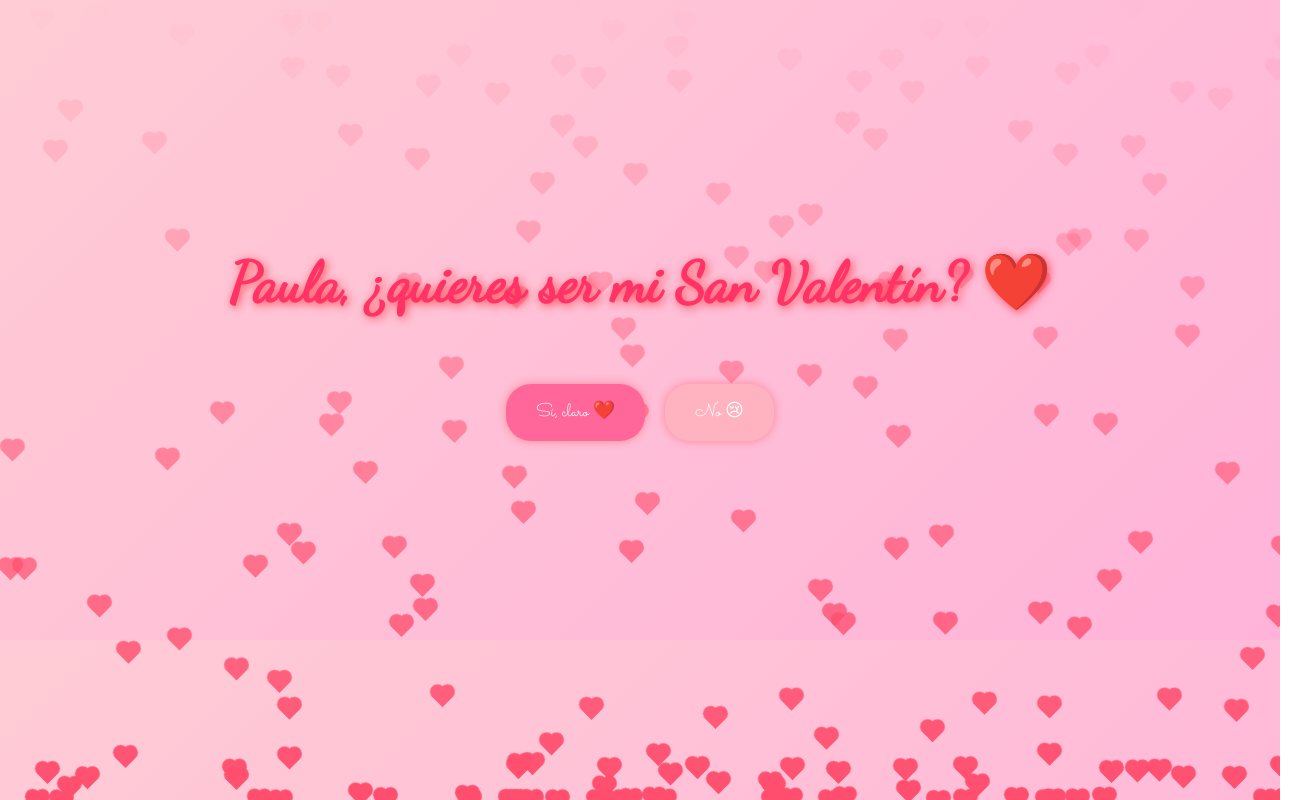
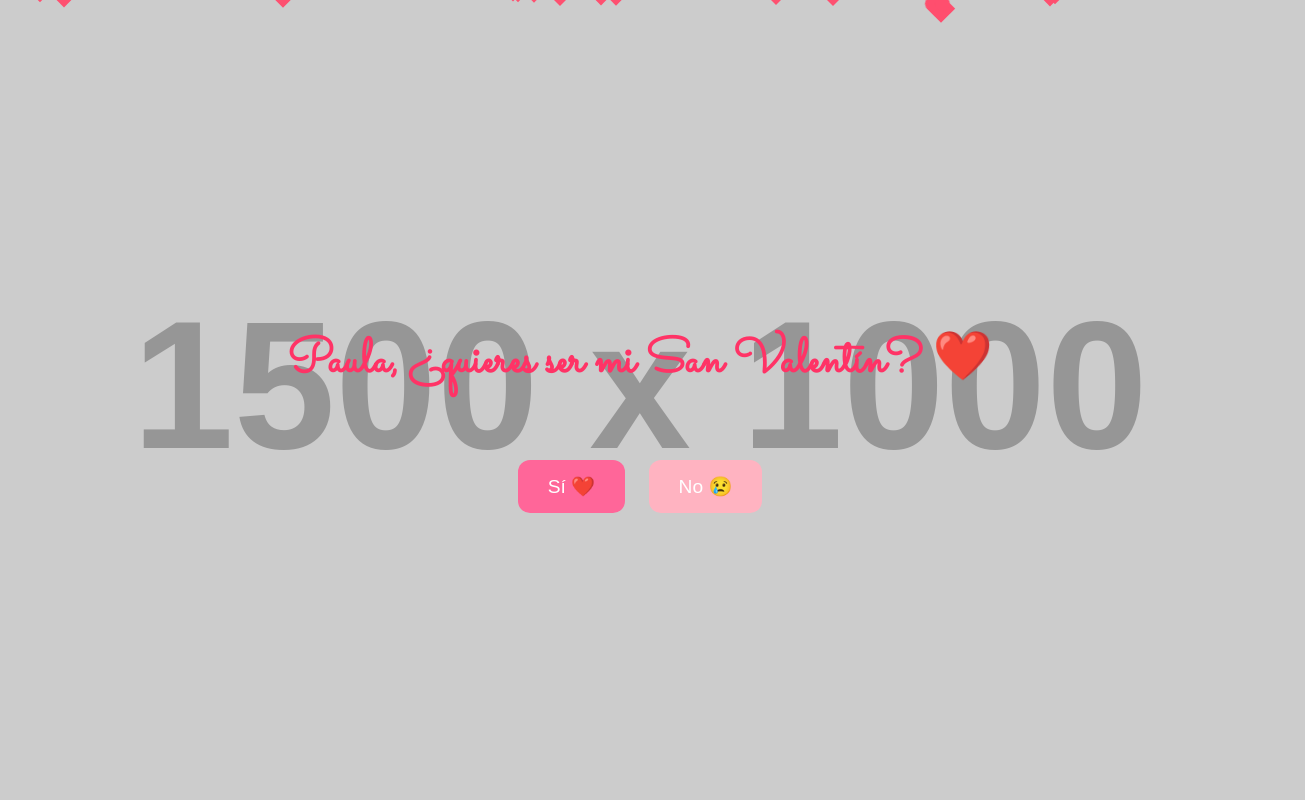
Before and after one commit to Asutarosu/propuesta-san-valentin, a plain HTML site: page index.html in a window 1280 px wide. Shown: the whole page, 1305 px wide, since content can reach past the window. Drawn offline with Linux system fonts and the light colour scheme; placeholder pictures from the web are drawn by us.

Commit message:
Actualizar index.html

```diff
--- a/index.html
+++ b/index.html
@@ -6,61 +6,53 @@
     <title>Para Mi Hermosa Paula ❤️</title>
     <style>
         @import url('https://fonts.googleapis.com/css2?family=Sacramento&display=swap');
-        @import url('https://fonts.googleapis.com/css2?family=Dancing+Script&display=swap');
 
         body {
-            font-family: 'Dancing Script', cursive;
-            background: linear-gradient(135deg, #ffccd5, #ffb3d9);
-            color: #ff3366;
+            margin: 0;
+            padding: 0;
+            font-family: 'Sacramento', cursive;
+            background-color: #ffccd5;
             text-align: center;
-            margin: 0;
             overflow: hidden;
-            padding: 0;
+            display: flex;
+            justify-content: center;
+            align-items: center;
+            height: 100vh;
+            background-image: url('https://via.placeholder.com/1500x1000.png'); /* Fondo opcional */
+            background-size: cover;
+            background-position: center;
         }
 
         h1 {
-            font-size: 3.5rem;
+            font-size: 3rem;
             color: #ff3366;
             margin-top: 50px;
-            text-shadow: 2px 2px 10px rgba(255, 0, 0, 0.6);
-            animation: fadeIn 2s ease-in-out;
-        }
-
-        @keyframes fadeIn {
-            0% {
-                opacity: 0;
-                transform: translateY(-20px);
-            }
-            100% {
-                opacity: 1;
-                transform: translateY(0);
-            }
         }
 
         .contenedor {
+            position: relative;
             display: flex;
             flex-direction: column;
             align-items: center;
             justify-content: center;
-            height: 80vh;
         }
 
         .corazones {
             position: absolute;
             width: 100%;
             height: 100%;
-            overflow: hidden;
             z-index: -1;
+            pointer-events: none;
         }
 
         .corazones span {
             position: absolute;
-            bottom: -10px;
             background-color: #ff4d6d;
-            width: 15px;
-            height: 15px;
+            width: 20px;
+            height: 20px;
             transform: rotate(-45deg);
-            animation: subir 5s linear infinite;
+            animation: subir 4s linear infinite;
+            opacity: 0.7;
         }
 
         .corazones span::before,
@@ -84,37 +76,28 @@
         }
 
         @keyframes subir {
-            0% {
-                transform: translateY(0) rotate(-45deg);
-                opacity: 1;
-            }
-            100% {
-                transform: translateY(-100vh) rotate(-45deg);
-                opacity: 0;
-            }
+            0% { transform: translateY(0) rotate(-45deg); opacity: 1; }
+            100% { transform: translateY(-100vh) rotate(-45deg); opacity: 0; }
         }
 
         .botones {
-            margin-top: 30px;
-            display: flex;
-            justify-content: center;
-            gap: 20px;
+            margin-top: 20px;
         }
 
         button {
-            font-size: 18px;
+            font-size: 1.2rem;
             padding: 15px 30px;
+            margin: 10px;
             border: none;
-            border-radius: 25px;
+            border-radius: 12px;
             cursor: pointer;
-            transition: transform 0.3s ease, background-color 0.3s ease;
-            font-family: 'Sacramento', cursive;
+            transition: transform 0.3s ease;
+            display: inline-block;
         }
 
         .si {
             background-color: #ff6699;
             color: white;
-            box-shadow: 0 0 10px rgba(255, 0, 0, 0.3);
         }
 
         .si:hover {
@@ -125,20 +108,13 @@
         .no {
             background-color: #ffb3c1;
             color: white;
-            box-shadow: 0 0 10px rgba(255, 0, 0, 0.3);
-        }
-
-        .no:hover {
-            background-color: #ff99a6;
-            transform: scale(1.1);
         }
 
         .mensaje-final {
             display: none;
-            font-size: 2rem;
+            font-size: 1.5rem;
             color: #ff3366;
-            margin-top: 20px;
-            animation: confeti 1s infinite;
+            animation: confeti 0.5s infinite;
         }
 
         @keyframes confeti {
@@ -147,20 +123,40 @@
             100% { transform: scale(1); }
         }
 
-        /* Fondo animado */
-        .corazones span {
-            animation: subir 7s ease-in-out infinite;
+        /* Responsividad para dispositivos pequeños */
+        @media screen and (max-width: 768px) {
+            h1 {
+                font-size: 2rem;
+            }
+
+            button {
+                font-size: 1rem;
+                padding: 12px 25px;
+            }
+        }
+
+        /* Para dispositivos muy pequeños */
+        @media screen and (max-width: 480px) {
+            h1 {
+                font-size: 1.8rem;
+            }
+
+            button {
+                font-size: 0.9rem;
+                padding: 10px 20px;
+            }
         }
 
     </style>
 </head>
 <body>
+
     <div class="corazones"></div>
 
     <div class="contenedor">
         <h1>Paula, ¿quieres ser mi San Valentín? ❤️</h1>
         <div class="botones">
-            <button class="si" onclick="respuestaSi()">Sí, claro ❤️</button>
+            <button class="si" onclick="respuestaSi()">Sí ❤️</button>
             <button class="no" onmouseover="moverBoton(this)">No 😢</button>
         </div>
         <p class="mensaje-final" id="mensaje">¡Sabía que dirías que sí! Te amo, mi hermosa niña ❤️</p>
@@ -189,6 +185,7 @@
                 setTimeout(() => corazon.remove(), 5000);
             }
         }
+
         setInterval(crearCorazones, 500);
     </script>
 </body>
```
